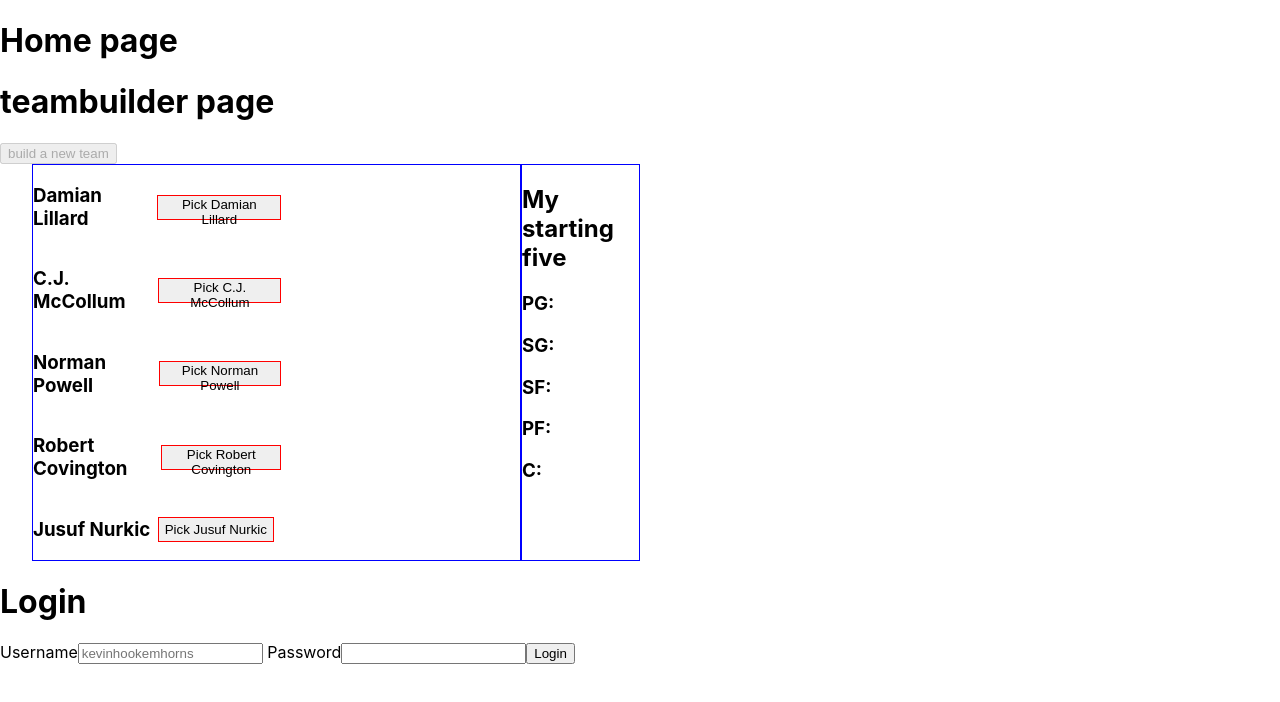
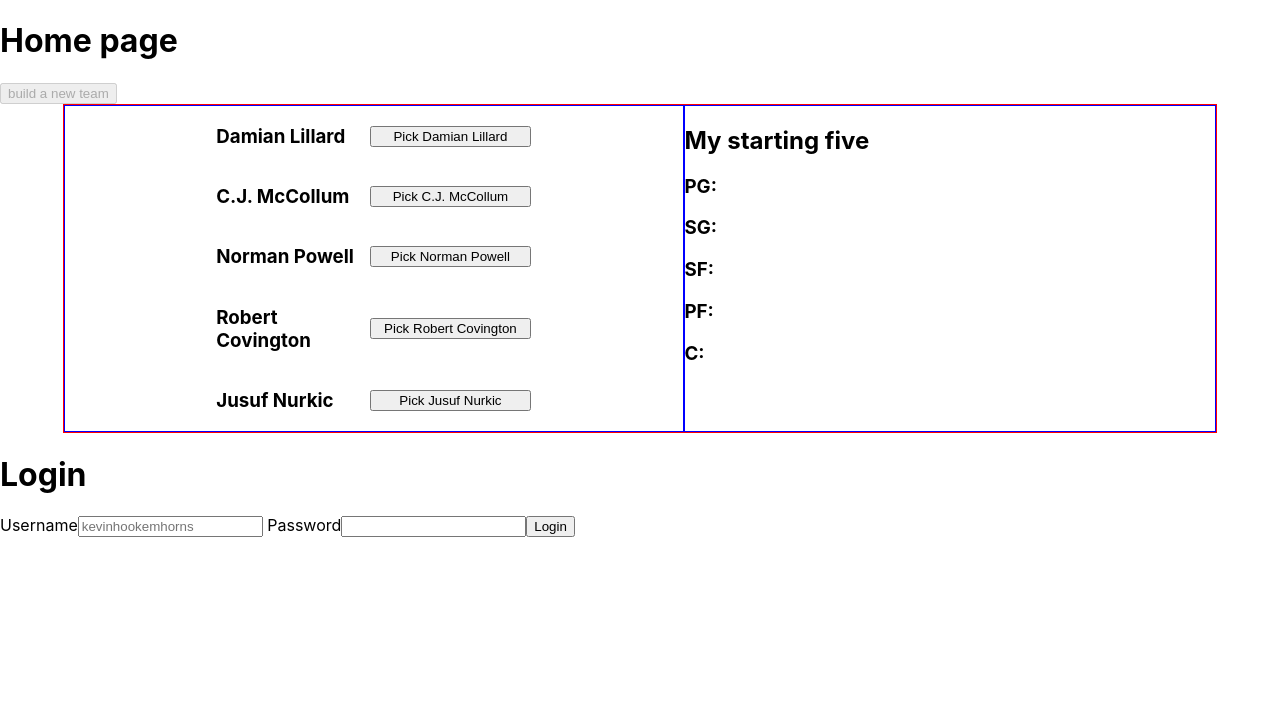
Before and after one commit to djaden927/starting-five, a React (Create React App) app: page / in a window 1280 px wide. Both pictures are taken after a click on the button "build a new team". Shown: the top 702 px of the page. Built offline with nearby package versions, Linux system fonts and the light colour scheme.

Commit message:
basic functionality complete

```diff
--- a/src/components/TeamBuilder.js
+++ b/src/components/TeamBuilder.js
@@ -25,34 +25,41 @@
 const MainTeamBuilderBox = styled.div`
     display: flex;
     justify-content: space-around;
-    max-width: 50%;
+    margin: 0 auto;
+    max-width: 90%;
+    border: 1px solid red;
 `
 
 const TeamSelector = styled.div`
     border: 1px solid blue;
     display: flex;
-    margin-left: 5%;
     flex-wrap: wrap;
+    justify-content: space-evenly;
 `
 
 const MyTeam = styled.div`
     border: 1px solid blue;
-    width: 50%;
+    width: 100%;
 `
 
 const PlayerCards = styled.div`
     width: 51%;
     display:flex;
     justify-content: flex-start;
+
 `
 
 const Pick = styled.button`
-    border: 1px solid red;
-    height: 25px;
+    // border: 1px solid red;
+    height: auto;
     margin: auto;
+    width: 100%;
     &:hover {
-        border: 5px solid red;
+        border: 2px solid black;
     }
+`
+const PlayerName = styled.h3`
+    width: 100%;
 `
 
 let count = 0
@@ -64,6 +71,7 @@
     const [startTeam, setStartTeam] = useState(false)
 
     const newTeam = () => {
+        setTeamComplete('incomplete')
         if(count === 5){
             setMyStartingFive(initialStartingFive)
             setAvailablePositions(initialAvailablePositions)
@@ -96,22 +104,21 @@
     return(
 
         <div>
-            <h1>teambuilder page</h1>
             <button disabled={startTeam} onClick={newTeam}>build a new team</button>
+                {fiveTeams.length > 0 && count < 5 ?
             <MainTeamBuilderBox>
-                {fiveTeams.length > 0 && count < 5 ?
                 <TeamSelector>
-                <PlayerCards><h3>{fiveTeams[count].PG}</h3>
+                <PlayerCards><PlayerName>{fiveTeams[count].PG}</PlayerName>
                 <Pick disabled={availablePositions.PG} onClick={addPlayer} value={fiveTeams[count].PG} id="PG">Pick {fiveTeams[count].PG}</Pick></PlayerCards>
-                <PlayerCards><h3>{fiveTeams[count].SG}</h3>
+                <PlayerCards><PlayerName>{fiveTeams[count].SG}</PlayerName>
                  <Pick disabled={availablePositions.SG} onClick={addPlayer} value={fiveTeams[count].SG} id="SG">Pick {fiveTeams[count].SG}</Pick></PlayerCards>
-                <PlayerCards><h3>{fiveTeams[count].SF}</h3>
+                <PlayerCards><PlayerName>{fiveTeams[count].SF}</PlayerName>
                 <Pick disabled={availablePositions.SF} onClick={addPlayer} value={fiveTeams[count].SF} id="SF">Pick {fiveTeams[count].SF}</Pick></PlayerCards>
-                <PlayerCards><h3>{fiveTeams[count].PF}</h3>
+                <PlayerCards><PlayerName>{fiveTeams[count].PF}</PlayerName>
                  <Pick disabled={availablePositions.PF} onClick={addPlayer} value={fiveTeams[count].PF} id="PF">Pick {fiveTeams[count].PF}</Pick></PlayerCards>
-                <PlayerCards><h3>{fiveTeams[count].C}</h3>
+                <PlayerCards><PlayerName>{fiveTeams[count].C}</PlayerName>
                  <Pick disabled={availablePositions.C} onClick={addPlayer} value={fiveTeams[count].C} id="C">Pick {fiveTeams[count].C}</Pick></PlayerCards>
-                </TeamSelector> : null}
+                </TeamSelector>
 
                 <MyTeam className={teamComplete}>
                     <h2>My starting five</h2>
@@ -122,6 +129,16 @@
                     <h3>C: {myStartingFive.C}</h3>
                 </MyTeam>
             </MainTeamBuilderBox>
+                 : null}
+
+                 {count === 5 ? <MyTeam className={teamComplete}>
+                    <h2>My starting five</h2>
+                    <h3>PG: {myStartingFive.PG}</h3>
+                    <h3>SG: {myStartingFive.SG}</h3>
+                    <h3>SF: {myStartingFive.SF}</h3>
+                    <h3>PF: {myStartingFive.PF}</h3>
+                    <h3>C: {myStartingFive.C}</h3>
+                </MyTeam> : null}
         </div>
     )
 }
```
Also changed, not shown: src/App.css (line endings or trailing spaces).
